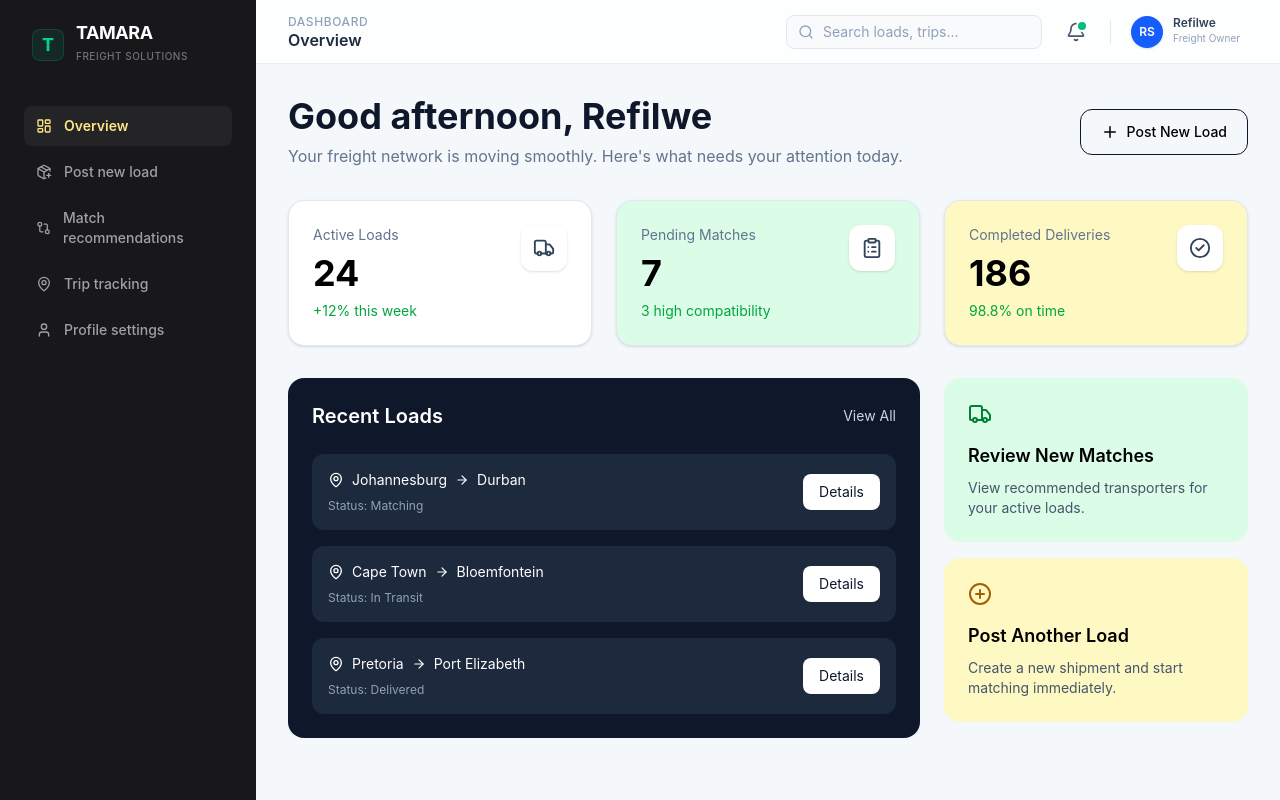
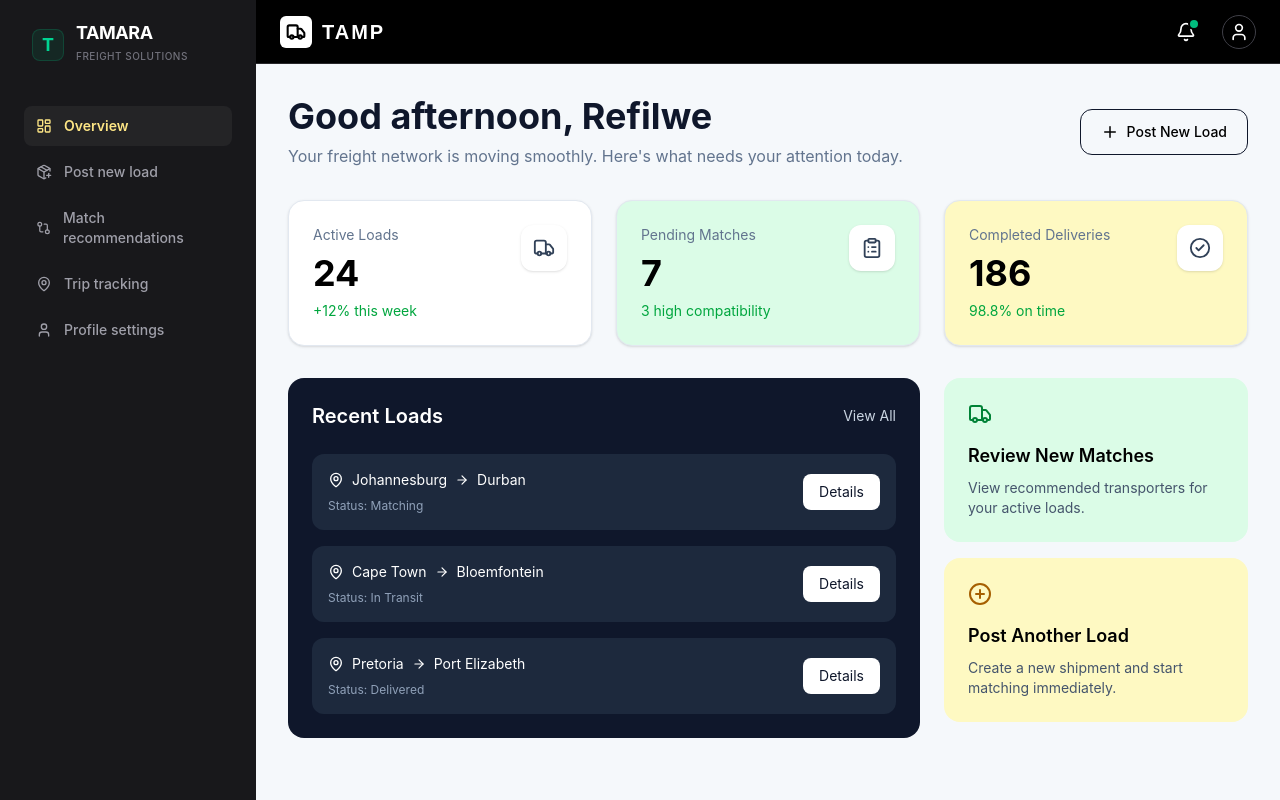
Before and after one commit to RefilweSothoane/tamp-mvp, a React (Vite) app: page /freight-owner/dashboard in a window 1280 px wide. Built offline with nearby package versions, Linux system fonts and the light colour scheme.

Commit message:
Update Navbar component & add new font

```diff
--- a/src/components/layout/Navbar.jsx
+++ b/src/components/layout/Navbar.jsx
@@ -1,60 +1,37 @@
-import { Bell, Menu, Search } from "lucide-react";
+import { Bell, Truck, User } from "lucide-react";
 
-function Navbar({ onMobileMenuToggle }) {
+function Navbar() {
   return (
-    <header className="h-16 border-b border-slate-200/80 bg-white/80 backdrop-blur-md px-4 lg:px-8 flex items-center justify-between sticky top-0 z-30">
-      {/* Left Section: Mobile Toggle & Context */}
-      <div className="flex items-center gap-3">
-        {/* Mobile Hamburger Trigger */}
+    <header className="h-16 bg-black border-b border-zinc-800 px-6 flex items-center justify-between sticky top-0 z-50 font-['Quicksand',_sans-serif]">
+
+      {/* TAMP + Truck Icon */}
+      <div className="flex items-center gap-2.5">
+        <div className="bg-white text-black p-1.5 rounded-md flex items-center justify-center">
+          <Truck className="w-5 h-5 stroke-[2.5]" />
+        </div>
+        <span className="text-xl font-bold text-white tracking-widest uppercase">
+          TAMP
+        </span>
+      </div>
+
+      {/* Notification bell & Profile */}
+      <div className="flex items-center gap-5">
+
+        {/* Bell with Green Dot */}
         <button
-          onClick={onMobileMenuToggle}
-          className="p-2 rounded-lg text-slate-600 hover:bg-slate-100 lg:hidden transition-colors"
-          aria-label="Toggle Menu"
+          className="relative p-1.5 text-white hover:text-zinc-300 transition-colors focus:outline-none"
+          aria-label="Notifications"
         >
-          <Menu className="w-5 h-5" />
+          <Bell className="w-5 h-5 stroke-[2]" />
+          <span className="absolute top-1 right-1 w-2 h-2 bg-emerald-500 rounded-full ring-2 ring-black" />
         </button>
 
-        {/* Page Context / Breadcrumb */}
-        <div>
-          <span className="text-xs font-medium text-slate-400 uppercase tracking-wider hidden sm:block">
-            Dashboard
-          </span>
-          <h1 className="text-base font-semibold text-slate-800 leading-tight">
-            Overview
-          </h1>
-        </div>
-      </div>
-
-      {/* Right Section: Actions & Profile */}
-      <div className="flex items-center gap-3 sm:gap-4">
-        {/* Quick Search */}
-        <div className="relative hidden md:block w-64">
-          <Search className="w-4 h-4 absolute left-3 top-1/2 -translate-y-1/2 text-slate-400" />
-          <input
-            type="text"
-            placeholder="Search loads, trips..."
-            className="w-full pl-9 pr-4 py-1.5 text-sm bg-slate-50 border border-slate-200 rounded-lg focus:outline-none focus:ring-2 focus:ring-slate-900/10 focus:border-slate-400 transition-all placeholder:text-slate-400"
-          />
-        </div>
-
-        {/* Notifications */}
-        <button className="relative p-2 rounded-lg text-slate-600 hover:bg-slate-100 transition-colors">
-          <Bell className="w-5 h-5" />
-          {/* Notification Ping */}
-          <span className="absolute top-2 right-2 w-2 h-2 bg-emerald-500 rounded-full ring-2 ring-white" />
-        </button>
-
-        <div className="h-6 w-px bg-slate-200 hidden sm:block" />
-
-        {/* User Profile Avatar */}
-        <button className="flex items-center gap-2.5 p-1 rounded-lg hover:bg-slate-100 transition-colors">
-          <div className="w-8 h-8 rounded-full bg-blue-600 text-white flex items-center justify-center font-semibold text-xs shadow-sm">
-            RS
-          </div>
-          <div className="text-left hidden sm:block pr-1">
-            <p className="text-xs font-semibold text-slate-700 leading-none">Refilwe</p>
-            <p className="text-[10px] text-slate-400 mt-0.5">Freight Owner</p>
-          </div>
+        {/* Profile Icon  */}
+        <button
+          className="p-1.5 text-white hover:text-zinc-300 border border-zinc-700 hover:border-white rounded-full transition-all focus:outline-none"
+          aria-label="User Profile"
+        >
+          <User className="w-5 h-5 stroke-[2]" />
         </button>
       </div>
     </header>
--- a/src/index.css
+++ b/src/index.css
@@ -1 +1,2 @@
 @import "tailwindcss";
+@import url('https://fonts.googleapis.com/css2?family=Quicksand:wght@400;600;700&display=swap');
```
